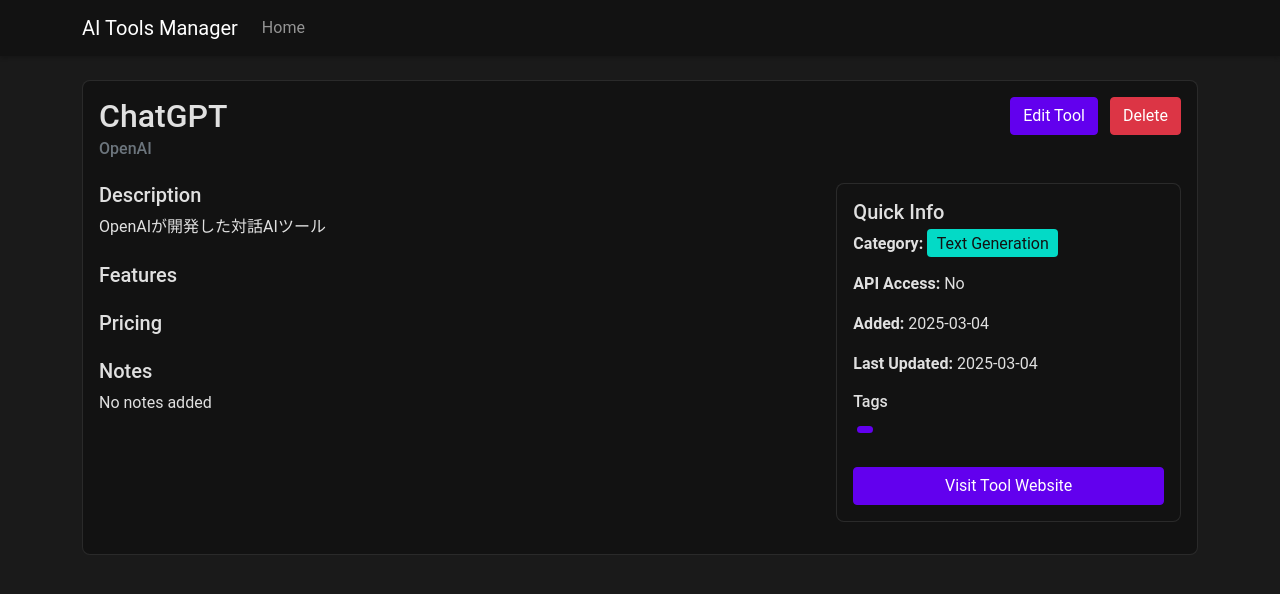
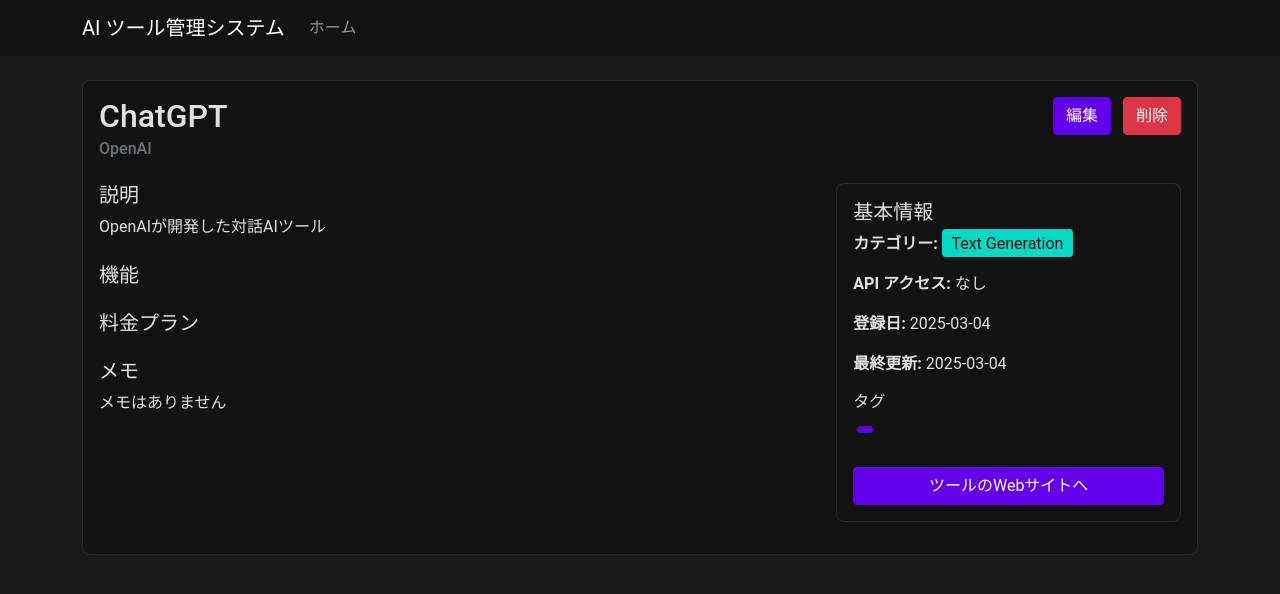
Before and after one commit to Kai-85-git/AIToolTracker, a Flask app: page /tool/1 in a window 1280 px wide. Shown: the top 594 px of the page. Run offline with Flask 3, Linux system fonts and the light colour scheme; some libraries are stand-ins or nearby versions.

Commit message:
Translate UI elements and messages to Japanese.
Replit-Commit-Author: Agent
Replit-Commit-Session-Id: 80061eb5-3cb9-4ba3-85f2-851f0983cae2
Replit-Commit-Screenshot-Url: https://storage.googleapis.com/screenshot-production-us-central1/4111ce05-31d2-40f0-a464-727135659ad3/6c514eff-f7c7-432f-bdca-441b608859f3.jpg

```diff
--- a/app.py
+++ b/app.py
@@ -27,7 +27,7 @@ from models import AITool
 with app.app_context():
     db.create_all()
 
-CATEGORIES = ['Text Generation', 'Image Generation', 'Audio Generation', 'Video Generation', 'Code Generation', 'Other']
+CATEGORIES = ['テキスト生成', '画像生成', '音声生成', '動画生成', 'コード生成', 'その他']
 
 @app.route('/')
 def index():
@@ -56,9 +56,9 @@ def add_tool():
         )
         db.session.add(tool)
         db.session.commit()
-        flash('Tool added successfully!', 'success')
+        flash('ツールが正常に登録されました！', 'success')
     except Exception as e:
-        flash(f'Error adding tool: {str(e)}', 'error')
+        flash(f'ツールの登録中にエラーが発生しました: {str(e)}', 'error')
     return redirect(url_for('index'))
 
 @app.route('/tool/edit/<int:tool_id>', methods=['POST'])
@@ -76,9 +76,9 @@ def edit_tool(tool_id):
         tool.tags = request.form['tags']
         tool.notes = request.form['notes']
         db.session.commit()
-        flash('Tool updated successfully!', 'success')
+        flash('ツールが正常に更新されました！', 'success')
     except Exception as e:
-        flash(f'Error updating tool: {str(e)}', 'error')
+        flash(f'ツールの更新中にエラーが発生しました: {str(e)}', 'error')
     return redirect(url_for('tool_detail', tool_id=tool_id))
 
 @app.route('/tool/delete/<int:tool_id>', methods=['POST'])
@@ -87,9 +87,9 @@ def delete_tool(tool_id):
     try:
         db.session.delete(tool)
         db.session.commit()
-        flash('Tool deleted successfully!', 'success')
+        flash('ツールが正常に削除されました！', 'success')
     except Exception as e:
-        flash(f'Error deleting tool: {str(e)}', 'error')
+        flash(f'ツールの削除中にエラーが発生しました: {str(e)}', 'error')
     return redirect(url_for('index'))
 
 @app.route('/compare')
--- a/templates/layout.html
+++ b/templates/layout.html
@@ -1,9 +1,9 @@
 <!DOCTYPE html>
-<html lang="en">
+<html lang="ja">
 <head>
     <meta charset="UTF-8">
     <meta name="viewport" content="width=device-width, initial-scale=1.0">
-    <title>AI Tools Manager</title>
+    <title>AI ツール管理システム</title>
     <link href="https://cdn.jsdelivr.net/npm/bootstrap@5.1.3/dist/css/bootstrap.min.css" rel="stylesheet">
     <link href="https://cdn.jsdelivr.net/npm/feather-icons/dist/feather.min.css" rel="stylesheet">
     <link href="{{ url_for('static', filename='css/style.css') }}" rel="stylesheet">
@@ -11,14 +11,14 @@
 <body>
     <nav class="navbar navbar-expand-lg navbar-dark mb-4">
         <div class="container">
-            <a class="navbar-brand" href="{{ url_for('index') }}">AI Tools Manager</a>
+            <a class="navbar-brand" href="{{ url_for('index') }}">AI ツール管理システム</a>
             <button class="navbar-toggler" type="button" data-bs-toggle="collapse" data-bs-target="#navbarNav">
                 <span class="navbar-toggler-icon"></span>
             </button>
             <div class="collapse navbar-collapse" id="navbarNav">
                 <ul class="navbar-nav">
                     <li class="nav-item">
-                        <a class="nav-link" href="{{ url_for('index') }}">Home</a>
+                        <a class="nav-link" href="{{ url_for('index') }}">ホーム</a>
                     </li>
                 </ul>
             </div>
--- a/templates/tool_detail.html
+++ b/templates/tool_detail.html
@@ -10,10 +10,10 @@
             </div>
             <div>
                 <button type="button" class="btn btn-primary" data-bs-toggle="modal" data-bs-target="#editToolModal">
-                    Edit Tool
+                    編集
                 </button>
                 <button type="button" class="btn btn-danger ms-2" data-bs-toggle="modal" data-bs-target="#deleteToolModal">
-                    Delete
+                    削除
                 </button>
             </div>
         </div>
@@ -21,43 +21,43 @@
         <div class="row">
             <div class="col-md-8">
                 <div class="mb-4">
-                    <h5>Description</h5>
+                    <h5>説明</h5>
                     <p>{{ tool.description }}</p>
                 </div>
 
                 <div class="mb-4">
-                    <h5>Features</h5>
+                    <h5>機能</h5>
                     <p>{{ tool.features }}</p>
                 </div>
 
                 <div class="mb-4">
-                    <h5>Pricing</h5>
+                    <h5>料金プラン</h5>
                     <p>{{ tool.pricing }}</p>
                 </div>
 
                 <div class="mb-4">
-                    <h5>Notes</h5>
-                    <p>{{ tool.notes or 'No notes added' }}</p>
+                    <h5>メモ</h5>
+                    <p>{{ tool.notes or 'メモはありません' }}</p>
                 </div>
             </div>
 
             <div class="col-md-4">
                 <div class="card bg-darker">
                     <div class="card-body">
-                        <h5>Quick Info</h5>
-                        <p><strong>Category:</strong> <span class="category-badge">{{ tool.category }}</span></p>
-                        <p><strong>API Access:</strong> {{ 'Yes' if tool.api_access else 'No' }}</p>
-                        <p><strong>Added:</strong> {{ tool.created_at.strftime('%Y-%m-%d') }}</p>
-                        <p><strong>Last Updated:</strong> {{ tool.updated_at.strftime('%Y-%m-%d') }}</p>
+                        <h5>基本情報</h5>
+                        <p><strong>カテゴリー:</strong> <span class="category-badge">{{ tool.category }}</span></p>
+                        <p><strong>API アクセス:</strong> {{ 'あり' if tool.api_access else 'なし' }}</p>
+                        <p><strong>登録日:</strong> {{ tool.created_at.strftime('%Y-%m-%d') }}</p>
+                        <p><strong>最終更新:</strong> {{ tool.updated_at.strftime('%Y-%m-%d') }}</p>
                         <div class="mt-3">
-                            <h6>Tags</h6>
+                            <h6>タグ</h6>
                             <div class="tags">
                                 {% for tag in tool.tags.split(',') %}
                                 <span class="tag">{{ tag.strip() }}</span>
                                 {% endfor %}
                             </div>
                         </div>
-                        <a href="{{ tool.url }}" class="btn btn-primary w-100 mt-4" target="_blank">Visit Tool Website</a>
+                        <a href="{{ tool.url }}" class="btn btn-primary w-100 mt-4" target="_blank">ツールのWebサイトへ</a>
                     </div>
                 </div>
             </div>
@@ -65,23 +65,23 @@
     </div>
 </div>
 
-<!-- Edit Tool Modal -->
+<!-- ツール編集モーダル -->
 <div class="modal fade" id="editToolModal" tabindex="-1">
     <div class="modal-dialog modal-lg">
         <div class="modal-content bg-dark">
             <form action="{{ url_for('edit_tool', tool_id=tool.id) }}" method="POST">
                 <div class="modal-header">
-                    <h5 class="modal-title">Edit AI Tool</h5>
+                    <h5 class="modal-title">AI ツール編集</h5>
                     <button type="button" class="btn-close" data-bs-dismiss="modal"></button>
                 </div>
                 <div class="modal-body">
                     <div class="row g-3">
                         <div class="col-md-6">
-                            <label class="form-label">Name</label>
+                            <label class="form-label">名称</label>
                             <input type="text" name="name" class="form-control" value="{{ tool.name }}" required>
                         </div>
                         <div class="col-md-6">
-                            <label class="form-label">Developer</label>
+                            <label class="form-label">開発元</label>
                             <input type="text" name="developer" class="form-control" value="{{ tool.developer }}" required>
                         </div>
                         <div class="col-12">
@@ -89,7 +89,7 @@
                             <input type="url" name="url" class="form-control" value="{{ tool.url }}" required>
                         </div>
                         <div class="col-md-6">
-                            <label class="form-label">Category</label>
+                            <label class="form-label">カテゴリー</label>
                             <select name="category" class="form-control" required>
                                 {% for category in categories %}
                                 <option value="{{ category }}" {{ 'selected' if category == tool.category }}>
@@ -99,57 +99,57 @@
                             </select>
                         </div>
                         <div class="col-md-6">
-                            <label class="form-label">Tags</label>
+                            <label class="form-label">タグ</label>
                             <input type="text" name="tags" class="form-control" value="{{ tool.tags }}">
                         </div>
                         <div class="col-12">
-                            <label class="form-label">Description</label>
+                            <label class="form-label">説明</label>
                             <textarea name="description" class="form-control" rows="3" required>{{ tool.description }}</textarea>
                         </div>
                         <div class="col-12">
-                            <label class="form-label">Features</label>
+                            <label class="form-label">機能</label>
                             <textarea name="features" class="form-control" rows="3">{{ tool.features }}</textarea>
                         </div>
                         <div class="col-12">
-                            <label class="form-label">Pricing</label>
+                            <label class="form-label">料金プラン</label>
                             <textarea name="pricing" class="form-control" rows="2">{{ tool.pricing }}</textarea>
                         </div>
                         <div class="col-12">
                             <div class="form-check">
                                 <input type="checkbox" name="api_access" class="form-check-input" id="apiAccess" {{ 'checked' if tool.api_access }}>
-                                <label class="form-check-label" for="apiAccess">API Access Available</label>
+                                <label class="form-check-label" for="apiAccess">API アクセス可能</label>
                             </div>
                         </div>
                         <div class="col-12">
-                            <label class="form-label">Notes</label>
+                            <label class="form-label">メモ</label>
                             <textarea name="notes" class="form-control" rows="2">{{ tool.notes }}</textarea>
                         </div>
                     </div>
                 </div>
                 <div class="modal-footer">
-                    <button type="button" class="btn btn-secondary" data-bs-dismiss="modal">Cancel</button>
-                    <button type="submit" class="btn btn-primary">Save Changes</button>
+                    <button type="button" class="btn btn-secondary" data-bs-dismiss="modal">キャンセル</button>
+                    <button type="submit" class="btn btn-primary">保存</button>
                 </div>
             </form>
         </div>
     </div>
 </div>
 
-<!-- Delete Confirmation Modal -->
+<!-- 削除確認モーダル -->
 <div class="modal fade" id="deleteToolModal" tabindex="-1">
     <div class="modal-dialog">
         <div class="modal-content bg-dark">
             <div class="modal-header">
-                <h5 class="modal-title">Delete Tool</h5>
+                <h5 class="modal-title">ツール削除</h5>
                 <button type="button" class="btn-close" data-bs-dismiss="modal"></button>
             </div>
             <div class="modal-body">
-                <p>Are you sure you want to delete {{ tool.name }}? This action cannot be undone.</p>
+                <p>{{ tool.name }}を削除してもよろしいですか？この操作は取り消せません。</p>
             </div>
             <div class="modal-footer">
-                <button type="button" class="btn btn-secondary" data-bs-dismiss="modal">Cancel</button>
+                <button type="button" class="btn btn-secondary" data-bs-dismiss="modal">キャンセル</button>
                 <form action="{{ url_for('delete_tool', tool_id=tool.id) }}" method="POST" style="display: inline;">
-                    <button type="submit" class="btn btn-danger">Delete</button>
+                    <button type="submit" class="btn btn-danger">削除</button>
                 </form>
             </div>
         </div>
```
Also changed, not shown: templates/compare.html (+25 -25 lines), templates/index.html (+23 -23 lines), instance/ai_tools.db.
